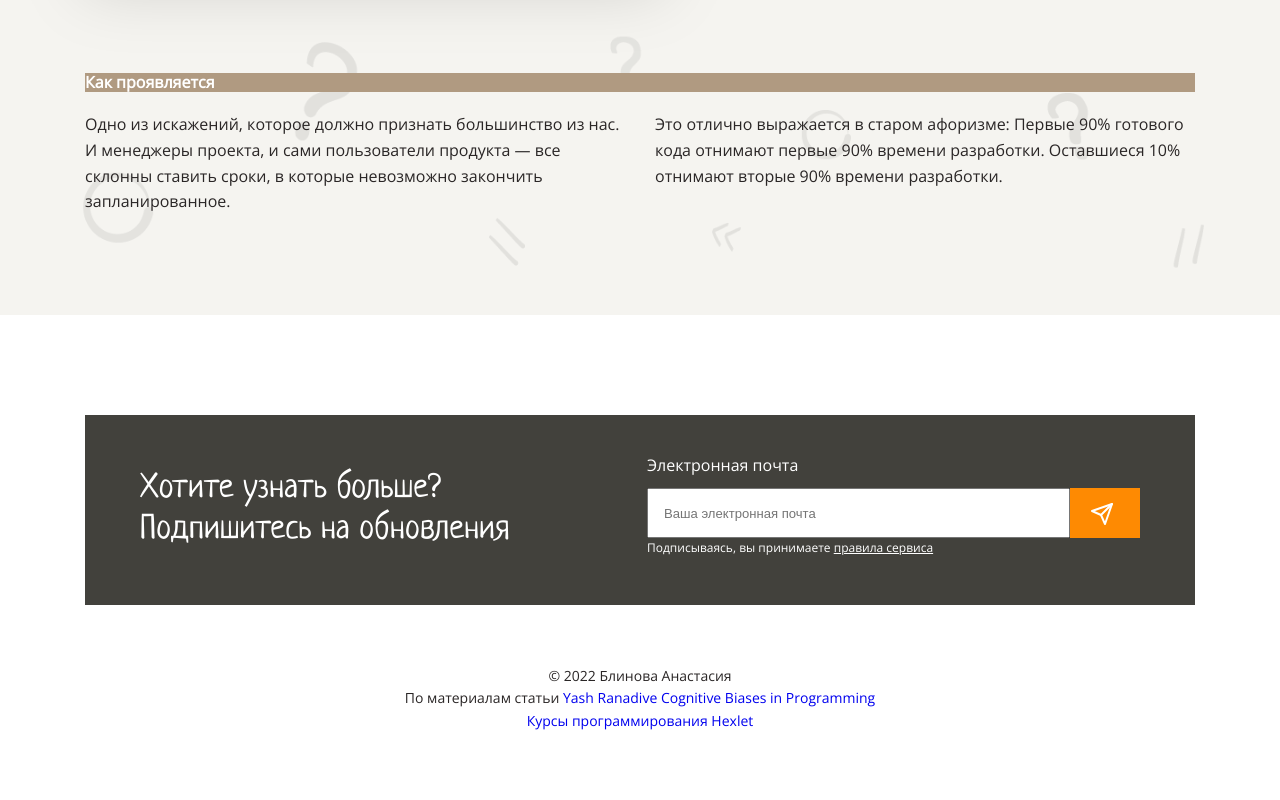
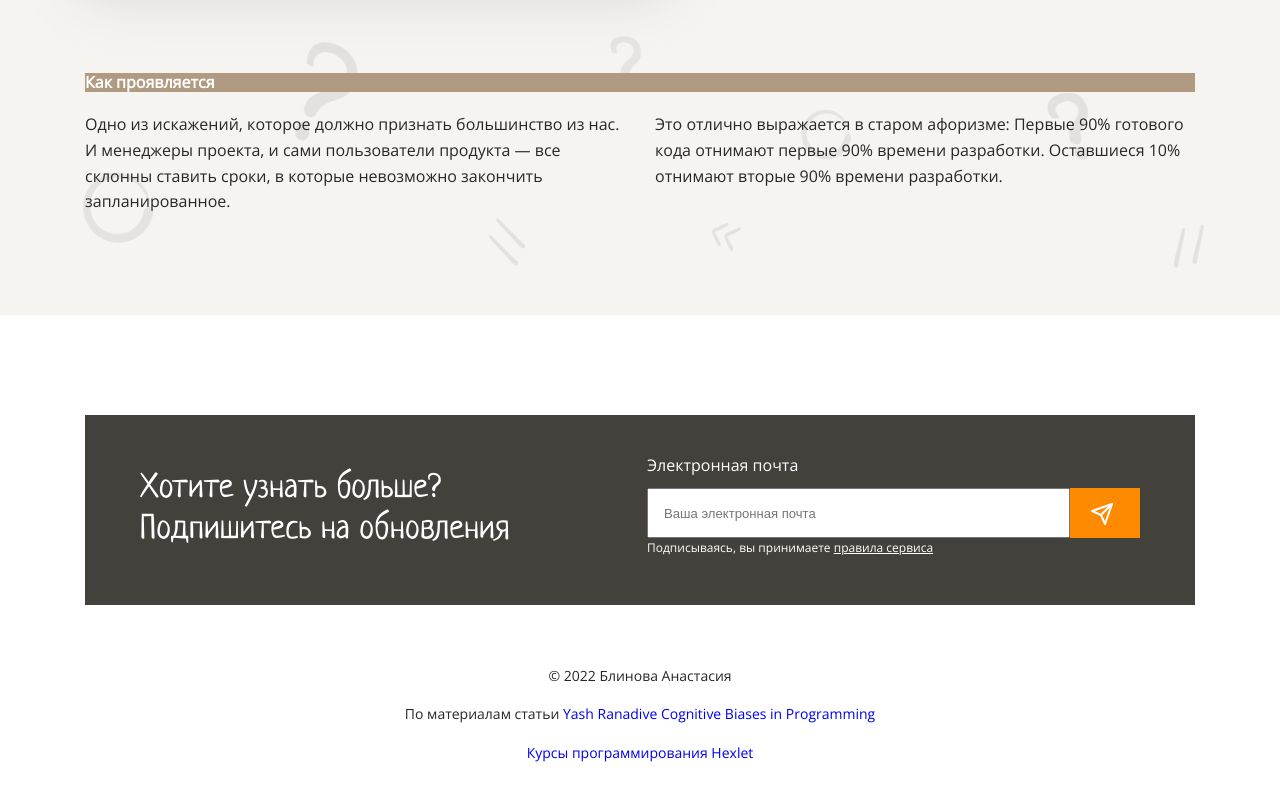
Before and after one commit to Blinina/layout-designer-project, a website: page src/index.html in a window 1280 px wide. Shown: the part 6864-7664 px from the top of the page. Drawn offline with Linux system fonts and the light colour scheme.

Commit message:
footer 2

```diff
--- a/src/index.html
+++ b/src/index.html
@@ -188,7 +188,7 @@
         <div class ="container-contact">
             <p class = "contact-text">© 2022 Блинова Анастасия</p>
             <p class = "contact-text">По материалам статьи <a href="https://medium.com/hackernoon/cognitive-biases-in-programming-5e937707c27b">Yash Ranadive Cognitive Biases in Programming</a></p>
-            <p class = "contact-text"><a href="https://ru.hexlet.io/my">Курсы программирования Hexlet</a></p>
+            <p class = "contact-text no-bottom"><a href="https://ru.hexlet.io/my">Курсы программирования Hexlet</a></p>
         </div>
     </div>
     </section>
--- a/src/styles/style.css
+++ b/src/styles/style.css
@@ -355,4 +355,8 @@ margin: 55px;
 }
 .contact-text {
     font-size: 14px;
+    margin-bottom: 16px;
 }
+.no-bottom{
+    margin-bottom: 0;
+}
```
